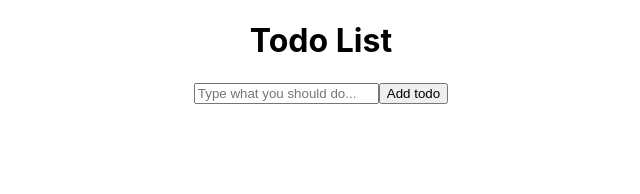
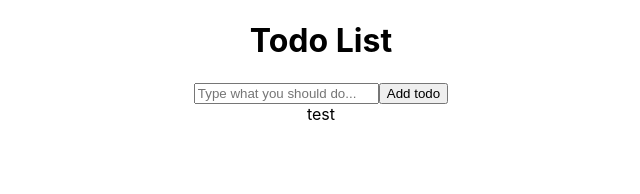
Before and after one commit to cone26/todo-app, a React (Create React App) app: page / in a window 1280 px wide. Shown: the top 194 px of the page, without its empty margins (319-959 px from the left). Built offline with nearby package versions, Linux system fonts and the light colour scheme.

Commit message:
test: ci cd

```diff
--- a/src/App.js
+++ b/src/App.js
@@ -29,7 +29,7 @@ function App() {
       {todos.map((todo, id) => (
         <li key={id}>{todo}</li>
       ))}
-      <div></div>
+      <div>test</div>
     </div>
   );
 }
```
